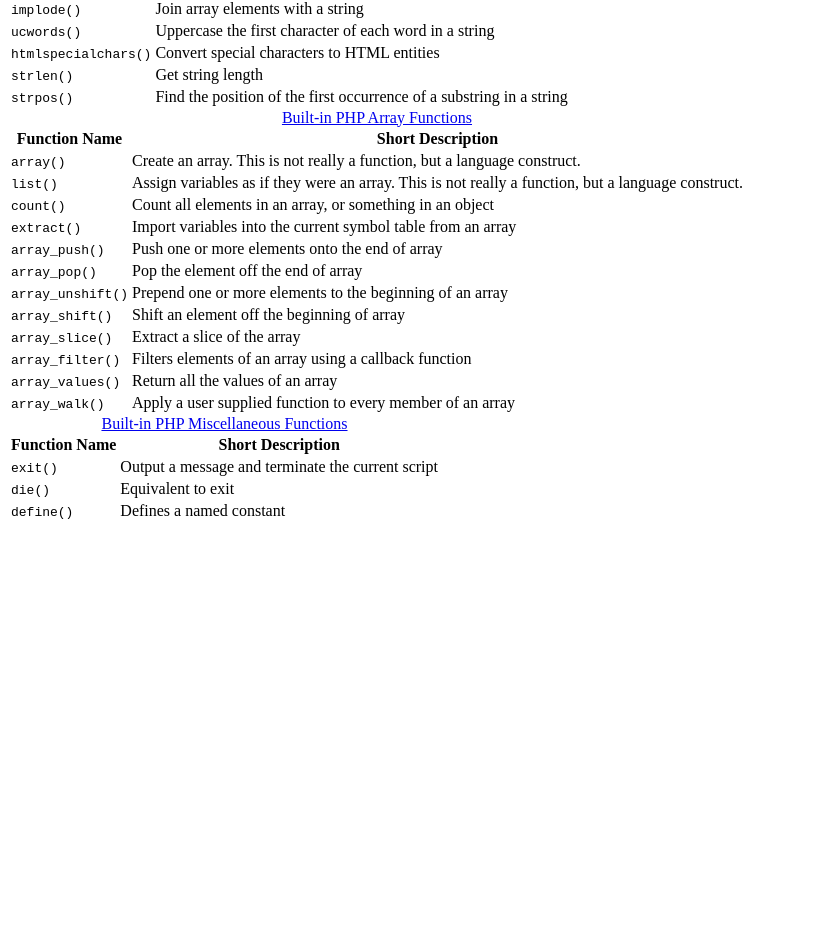
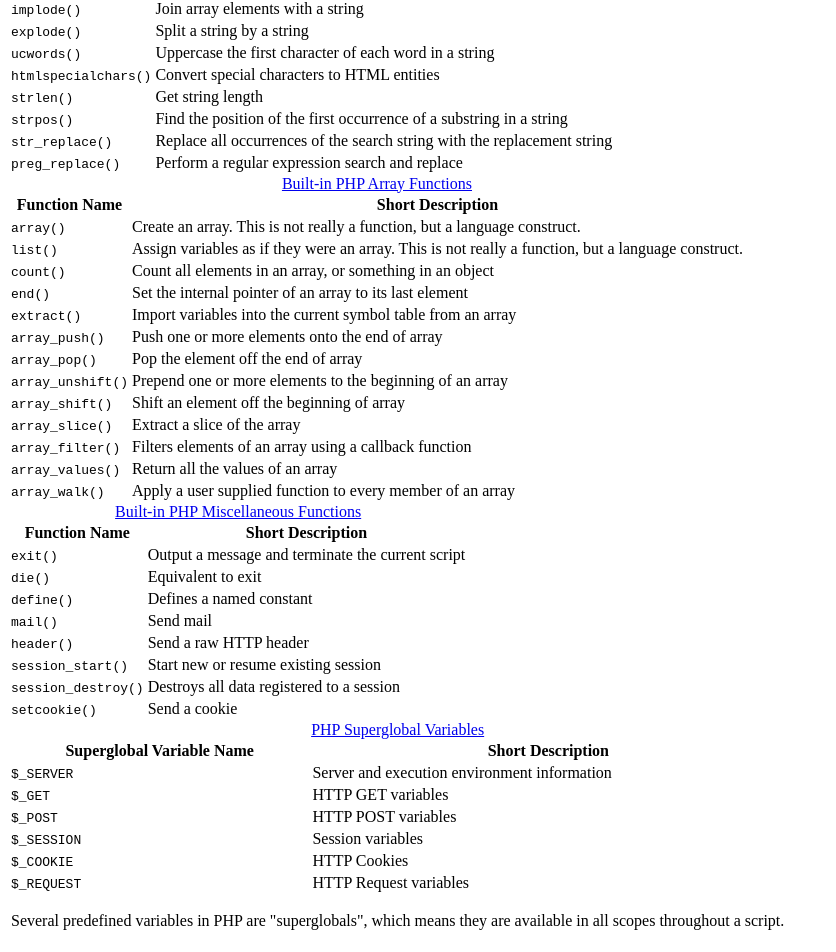
Before and after one commit to richtech9/learn-rich, a Vue app: page /php in a window 1280 px wide. Shown: the part 1532-2484 px from the top of the page, without its empty margins (0-836 px from the left). Before the commit the page ends 2063 px from the top, so only its background shows below. Built offline with nearby package versions, Linux system fonts and the light colour scheme; a small style sheet from the web is missing.

Commit message:
Add more php data

```diff
--- a/src/views/php/Php.vue
+++ b/src/views/php/Php.vue
@@ -167,6 +167,54 @@
               </table>
             </div><!-- /.c-table-responsive -->
 
+            <!-- PHP Superglobals -->
+            <div class="c-table-responsive u-middle-el">
+              <table class="c-table">
+                <caption>
+                  <a href="https://www.php.net/manual/en/language.variables.superglobals.php" target="_blank">PHP Superglobal Variables</a>
+                </caption>
+                <thead>
+                  <tr>
+                    <th>Superglobal Variable Name</th>
+                    <th>Short Description</th>
+                  </tr>
+                </thead>
+                <tbody>
+                  <tr>
+                    <td><code class="inline">$_SERVER</code></td>
+                    <td>Server and execution environment information</td>
+                  </tr>
+                  <tr>
+                    <td><code class="inline">$_GET</code></td>
+                    <td>HTTP GET variables</td>
+                  </tr>
+                  <tr>
+                    <td><code class="inline">$_POST</code></td>
+                    <td>HTTP POST variables</td>
+                  </tr>
+                  <tr>
+                    <td><code class="inline">$_SESSION</code></td>
+                    <td>Session variables</td>
+                  </tr>
+                  <tr>
+                    <td><code class="inline">$_COOKIE</code></td>
+                    <td>HTTP Cookies</td>
+                  </tr>
+                  <tr>
+                    <td><code class="inline">$_REQUEST</code></td>
+                    <td>HTTP Request variables</td>
+                  </tr>
+                </tbody>
+                <tfoot>
+                  <tr>
+                    <td colspan="2">
+                      <p>Several predefined variables in PHP are "superglobals", which means they are available in all scopes throughout a script.</p>
+                    </td>
+                  </tr>
+                </tfoot>
+              </table>
+            </div><!-- /.c-table-responsive -->
+
           </article>
 
         </div><!-- /.l-col -->
--- a/src/views/php/data.js
+++ b/src/views/php/data.js
@@ -121,6 +121,10 @@
       description: 'Join array elements with a string'
     },
     {
+      name: 'explode()',
+      description: 'Split a string by a string'
+    },
+    {
       name: 'ucwords()',
       description: 'Uppercase the first character of each word in a string'
     },
@@ -136,6 +140,14 @@
       name: 'strpos()',
       description: "Find the position of the first occurrence of a substring in a string"
     },
+    {
+      name: 'str_replace()',
+      description: "Replace all occurrences of the search string with the replacement string"
+    },
+    {
+      name: 'preg_replace()',
+      description: "Perform a regular expression search and replace"
+    },
   ],
   arrayFunctions: [
     {
@@ -149,6 +161,10 @@
     {
       name: 'count()',
       description: "Count all elements in an array, or something in an object"
+    },
+    {
+      name: 'end()',
+      description: "Set the internal pointer of an array to its last element"
     },
     {
       name: 'extract()',
@@ -214,6 +230,26 @@
       name: 'define()',
       description: 'Defines a named constant'
     },
+    {
+      name: 'mail()',
+      description: 'Send mail'
+    },
+    {
+      name: 'header()',
+      description: 'Send a raw HTTP header'
+    },
+    {
+      name: 'session_start()',
+      description: 'Start new or resume existing session'
+    },
+    {
+      name: 'session_destroy()',
+      description: 'Destroys all data registered to a session'
+    },
+    {
+      name: 'setcookie()',
+      description: 'Send a cookie'
+    },
   ]
 }
 
```
